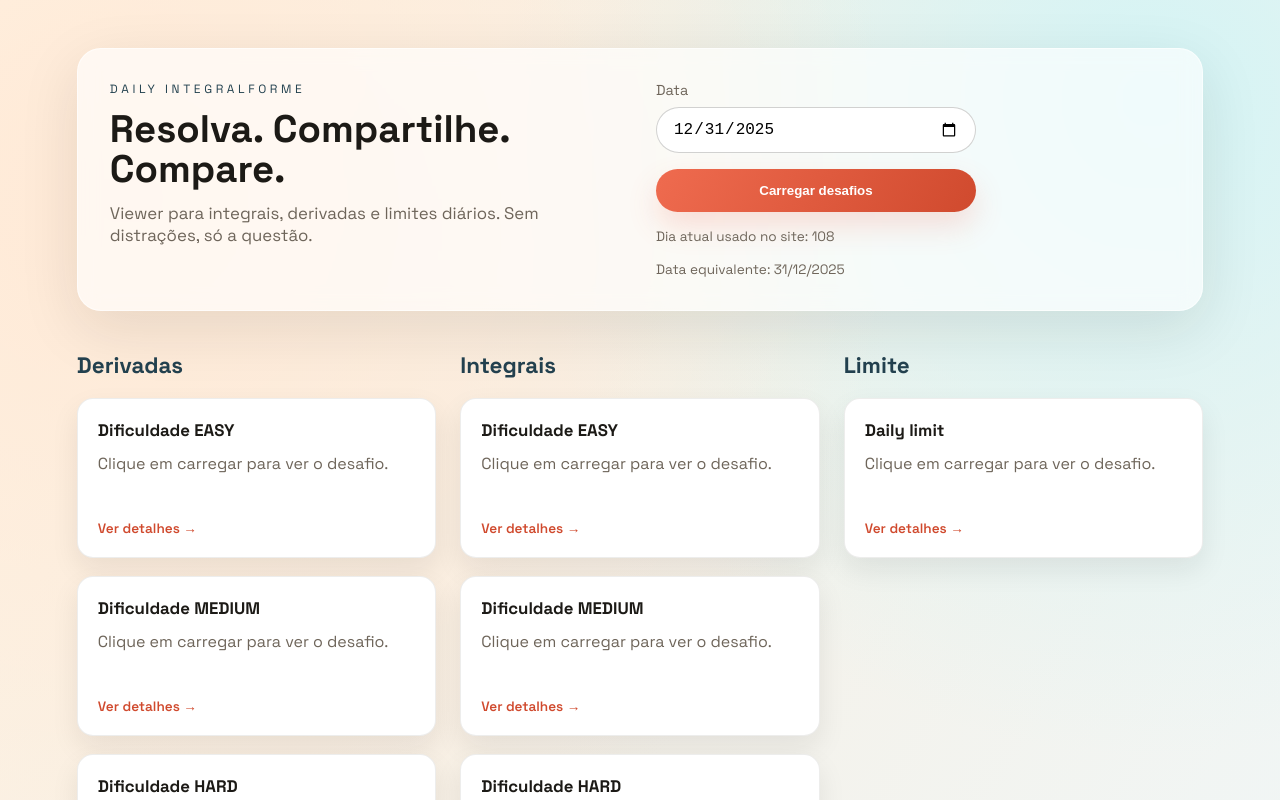
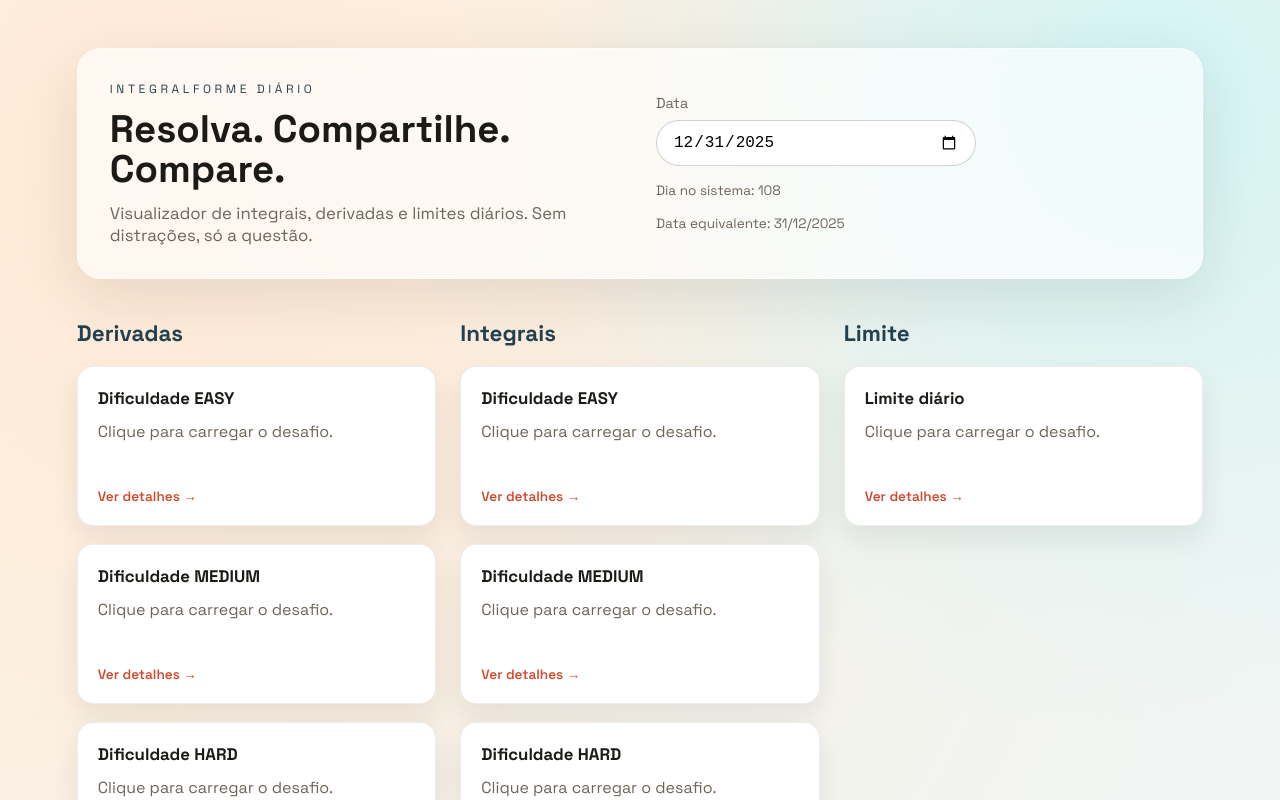
Before and after one commit to kafune/dailyIntegral2, a Next.js app in the folder frontend/: page / in a window 1280 px wide. Shown: the top 800 px of the page. Built offline with nearby package versions, Linux system fonts and the light colour scheme.

Commit message:
Make cards load individually and localize copy

```diff
--- a/frontend/pages/index.tsx
+++ b/frontend/pages/index.tsx
@@ -1,5 +1,5 @@
 import Link from 'next/link';
-import { useMemo, useState } from 'react';
+import { useEffect, useMemo, useState } from 'react';
 import { BlockMath } from 'react-katex';
 
 type DailyType = 'derivatives' | 'integrals' | 'limits';
@@ -63,8 +63,8 @@ const dayFromISODate = (isoDate: string) => {
 
 export default function Home() {
   const [day, setDay] = useState(DEFAULT_DAY);
-  const [loading, setLoading] = useState(false);
   const [results, setResults] = useState<Record<string, ResultState>>({});
+  const [loadingByKey, setLoadingByKey] = useState<Record<string, boolean>>({});
   const [isoDate, setIsoDate] = useState(toISODate(dateFromDay(DEFAULT_DAY)));
 
   const computedDate = useMemo(() => {
@@ -81,12 +81,6 @@ export default function Home() {
     return url.toString();
   };
 
-  const handleDayChange = (value: number) => {
-    if (!Number.isFinite(value)) return;
-    setDay(value);
-    setIsoDate(toISODate(dateFromDay(value)));
-  };
-
   const handleDateChange = (value: string) => {
     setIsoDate(value);
     const nextDay = dayFromISODate(value);
@@ -94,6 +88,11 @@ export default function Home() {
       setDay(nextDay);
     }
   };
+
+  useEffect(() => {
+    setResults({});
+    setLoadingByKey({});
+  }, [day]);
 
   const fetchDaily = async (type: DailyType, difficulty: string): Promise<ResultState> => {
     const params = new URLSearchParams({
@@ -116,38 +115,21 @@ export default function Home() {
     }
   };
 
-  const loadAll = async () => {
-    setLoading(true);
-    const next: Record<string, ResultState> = {};
-
-    const derivativeTasks = DIFFICULTIES.map(async (difficulty) => {
-      const key = `derivatives-${difficulty}`;
-      next[key] = await fetchDaily('derivatives', difficulty);
-    });
-
-    const integralTasks = DIFFICULTIES.map(async (difficulty) => {
-      const key = `integrals-${difficulty}`;
-      next[key] = await fetchDaily('integrals', difficulty);
-    });
-
-    const limitKey = 'limits-LIMIT';
-    const limitTask = fetchDaily('limits', 'LIMIT').then((result) => {
-      next[limitKey] = result;
-    });
-
-    await Promise.all([...derivativeTasks, ...integralTasks, limitTask]);
-    setResults(next);
-    setLoading(false);
+  const loadOne = async (key: string, type: DailyType, difficulty: string) => {
+    setLoadingByKey((prev) => ({ ...prev, [key]: true }));
+    const result = await fetchDaily(type, difficulty);
+    setResults((prev) => ({ ...prev, [key]: result }));
+    setLoadingByKey((prev) => ({ ...prev, [key]: false }));
   };
 
   return (
     <main className="page">
       <header className="hero">
         <div>
-          <p className="eyebrow">Daily Integralforme</p>
+          <p className="eyebrow">Integralforme Diário</p>
           <h1>Resolva. Compartilhe. Compare.</h1>
           <p className="subtitle">
-            Viewer para integrais, derivadas e limites diários. Sem distrações, só a questão.
+            Visualizador de integrais, derivadas e limites diários. Sem distrações, só a questão.
           </p>
         </div>
         <div className="controls">
@@ -159,10 +141,7 @@ export default function Home() {
               onChange={(event) => handleDateChange(event.target.value)}
             />
           </label>
-          <button className="primary" onClick={loadAll} disabled={loading}>
-            {loading ? 'Carregando...' : 'Carregar desafios'}
-          </button>
-          <p className="hint">Dia atual usado no site: 108</p>
+          <p className="hint">Dia no sistema: {day}</p>
           <p className="hint">Data equivalente: {computedDate}</p>
         </div>
       </header>
@@ -178,6 +157,8 @@ export default function Home() {
                 key={key}
                 title={`Dificuldade ${difficulty}`}
                 state={state}
+                loading={loadingByKey[key]}
+                onClick={() => loadOne(key, 'derivatives', difficulty)}
                 href={`/puzzle?type=derivatives&difficulty=${difficulty}&day=${day}`}
               />
             );
@@ -194,6 +175,8 @@ export default function Home() {
                 key={key}
                 title={`Dificuldade ${difficulty}`}
                 state={state}
+                loading={loadingByKey[key]}
+                onClick={() => loadOne(key, 'integrals', difficulty)}
                 href={`/puzzle?type=integrals&difficulty=${difficulty}&day=${day}`}
               />
             );
@@ -203,8 +186,10 @@ export default function Home() {
         <div className="column">
           <h2>Limite</h2>
           <PuzzleCard
-            title="Daily limit"
+            title="Limite diário"
             state={results['limits-LIMIT']}
+            loading={loadingByKey['limits-LIMIT']}
+            onClick={() => loadOne('limits-LIMIT', 'limits', 'LIMIT')}
             href={`/puzzle?type=limits&difficulty=LIMIT&day=${day}`}
           />
         </div>
@@ -216,30 +201,52 @@ export default function Home() {
 function PuzzleCard({
   title,
   state,
-  href
+  href,
+  loading,
+  onClick
 }: {
   title: string;
   state?: ResultState;
   href: string;
+  loading?: boolean;
+  onClick: () => void;
 }) {
   return (
-    <Link className="card-link" href={href}>
-      <article className="card card-clickable">
+    <article
+      className="card card-clickable"
+      role="button"
+      tabIndex={0}
+      onClick={onClick}
+      onKeyDown={(event) => {
+        if (event.key === 'Enter' || event.key === ' ') {
+          event.preventDefault();
+          onClick();
+        }
+      }}
+    >
       <div className="card-header">
         <h3>{title}</h3>
       </div>
-      {!state && <p className="muted">Clique em carregar para ver o desafio.</p>}
+      {!state && !loading && <p className="muted">Clique para carregar o desafio.</p>}
+      {loading && <p className="muted">Carregando...</p>}
       {state?.error && <p className="error">{state.error}</p>}
       {state?.data && (
         <div className="puzzle">
           <BlockMath math={state.data.puzzle_data.latex} />
         </div>
       )}
-      {state && !state.data && !state.error && (
+      {state && !state.data && !state.error && !loading && (
         <p className="muted">Nenhum resultado encontrado.</p>
       )}
-      <div className="card-footer">Ver detalhes →</div>
-      </article>
-    </Link>
+      <div className="card-footer">
+        <Link
+          className="card-link"
+          href={href}
+          onClick={(event) => event.stopPropagation()}
+        >
+          Ver detalhes →
+        </Link>
+      </div>
+    </article>
   );
 }
--- a/frontend/styles/globals.css
+++ b/frontend/styles/globals.css
@@ -159,11 +159,17 @@ h2 {
 
 .card-clickable {
   transition: transform 0.2s ease, box-shadow 0.2s ease;
+  cursor: pointer;
+  outline: none;
 }
 
 .card-clickable:hover {
   transform: translateY(-3px);
   box-shadow: 0 16px 34px rgba(28, 26, 22, 0.12);
+}
+
+.card-clickable:focus-visible {
+  box-shadow: 0 0 0 3px rgba(239, 107, 79, 0.25);
 }
 
 .card-footer {
```
Also changed, not shown: frontend/pages/puzzle.tsx (+4 -4 lines).
